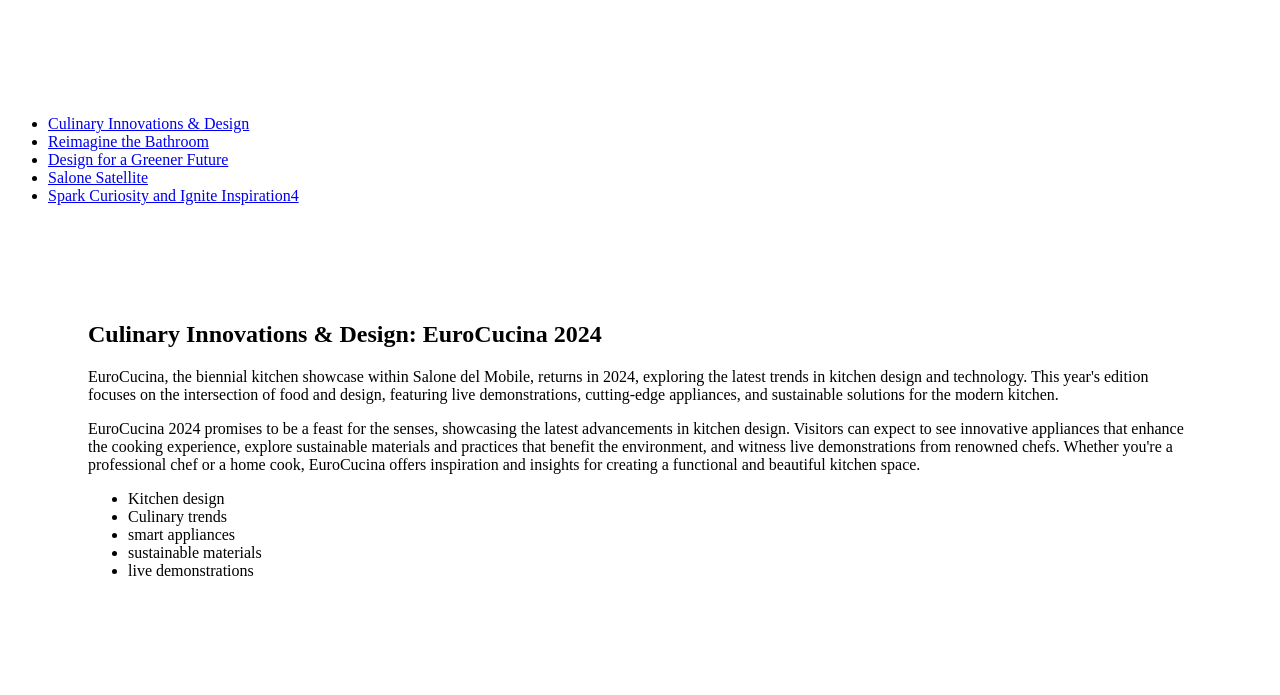
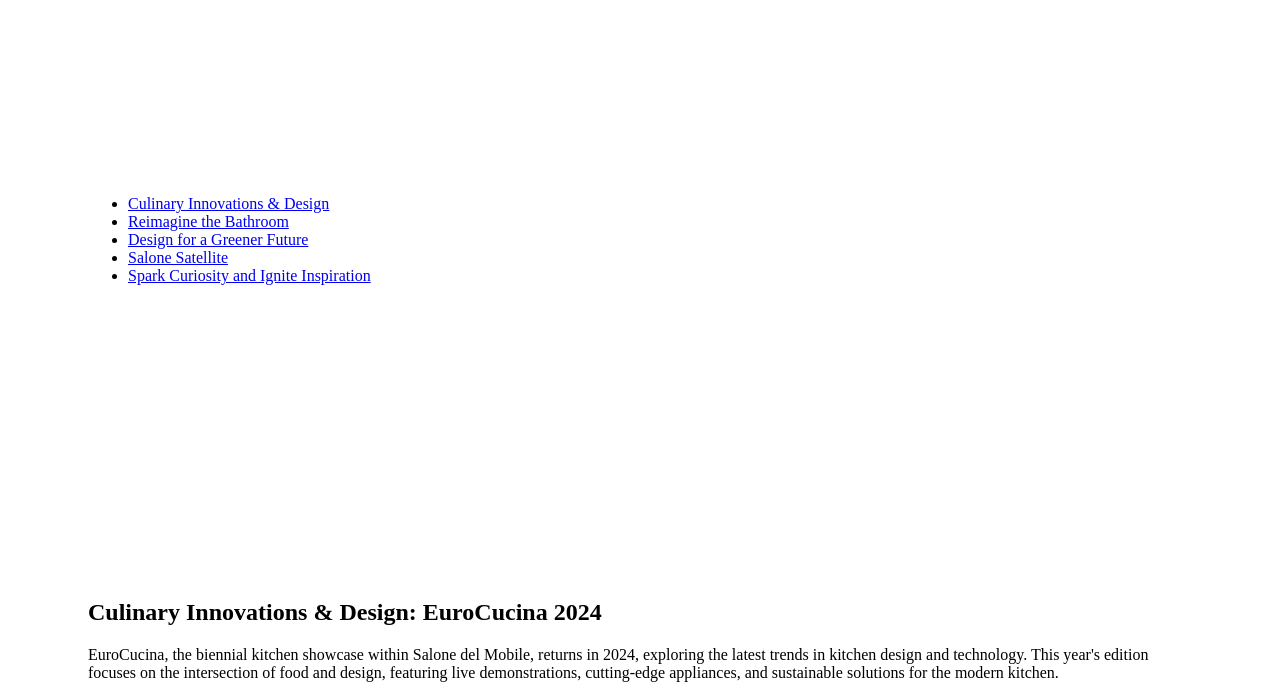
Before and after one commit to spd-master-web/markup-Salames23, a plain HTML site: page index.html in a window 1280 px wide. Shown: the part 549-1244 px from the top of the page. Drawn offline with Linux system fonts and the light colour scheme.

Commit message:
Update index.html

```diff
--- a/index.html
+++ b/index.html
@@ -10,15 +10,15 @@
 </head>
 <body>
   <h1>Salone del Mobile 2024: Exploring Key Topics</h1>
-
+  <article>
   <ul>
     <li><a href="#1">Culinary Innovations & Design</a></li>
     <li><a href="#2">Reimagine the Bathroom</a></li>
     <li><a href="#3">Design for a Greener Future</a></li>
     <li><a href="#4">Salone Satellite</a></li>
-    <li><a href="#5">Spark Curiosity and Ignite Inspiration4</a></li>
+    <li><a href="#5">Spark Curiosity and Ignite Inspiration</a></li>
   </ul>
-
+</article>
 
   <article id="1">
 
```
